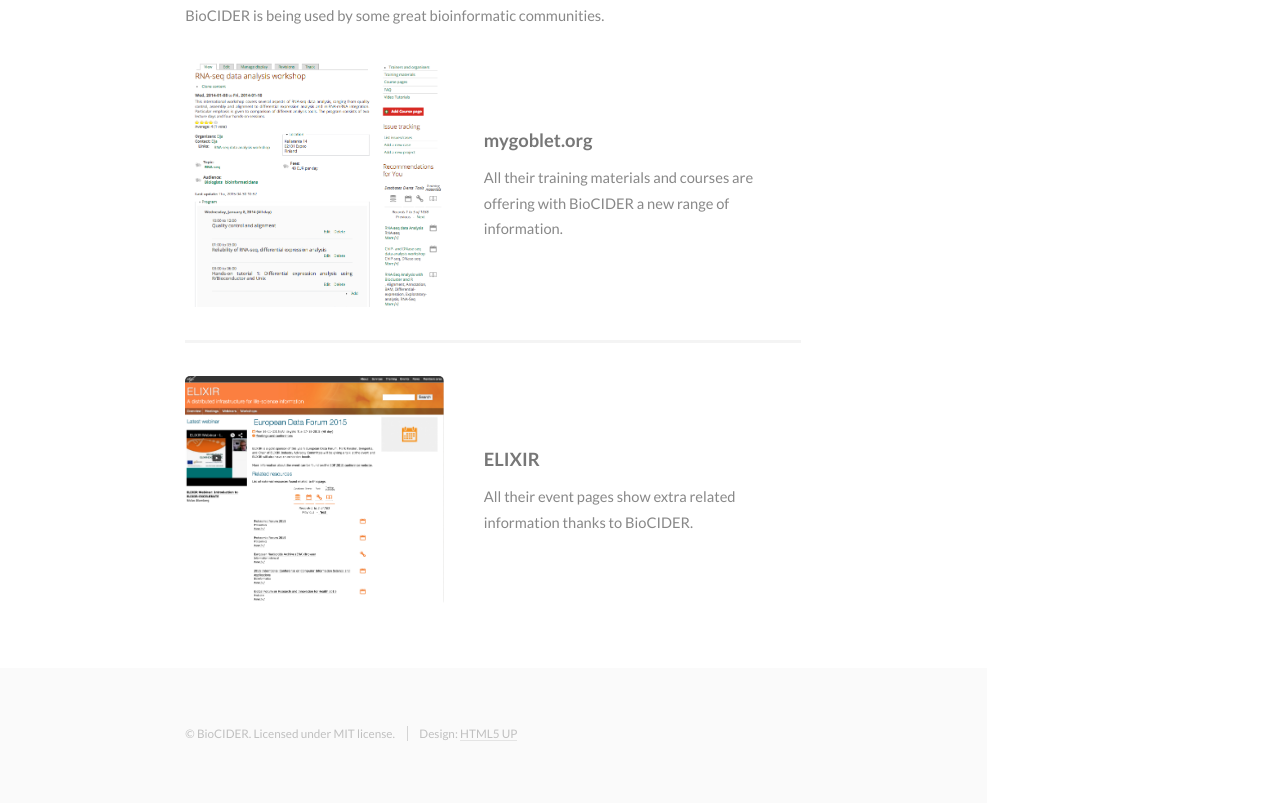
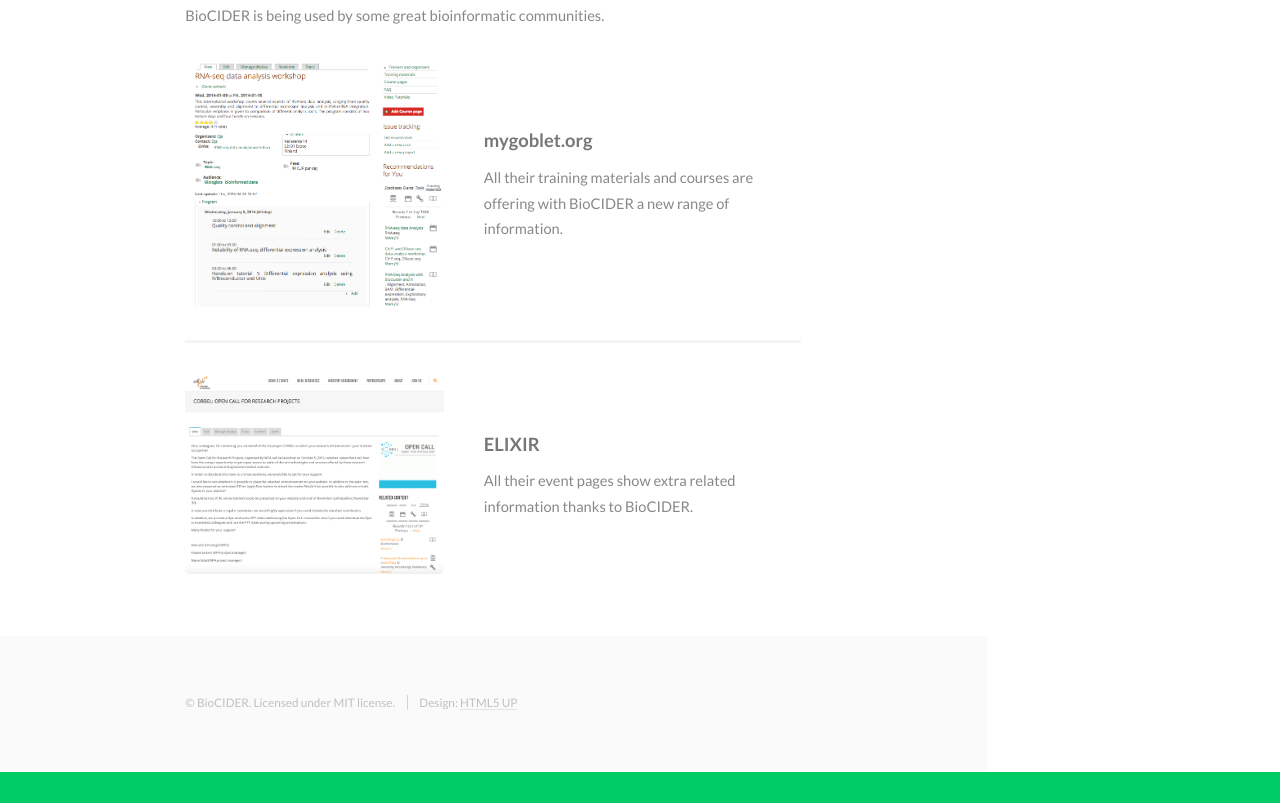
Before and after one commit to BioCIDER/BioCIDER.github.io, a plain HTML site: page index.html in a window 1280 px wide. Shown: the part 1307-2110 px from the top of the page. After the commit the page ends 2079 px from the top, so only its background shows below. Drawn offline with Linux system fonts and the light colour scheme.

Commit message:
Using Elixir UK images

```diff
--- a/index.html
+++ b/index.html
@@ -100,7 +100,7 @@
 											</div>
 										</article>
 										<article>
-											<a href="https://www.elixir-europe.org/" class="image"><img src="images/picelixir.png" alt="ELIXIR" /></a>
+											<a href="https://www.elixir-europe.org/" class="image"><img src="images/picelixiruk_p.png" alt="ELIXIR" /></a>
 											<div class="inner">
 												<h4>ELIXIR</h4>
 												<p>All their event pages show extra related information thanks to BioCIDER.</p>
```
